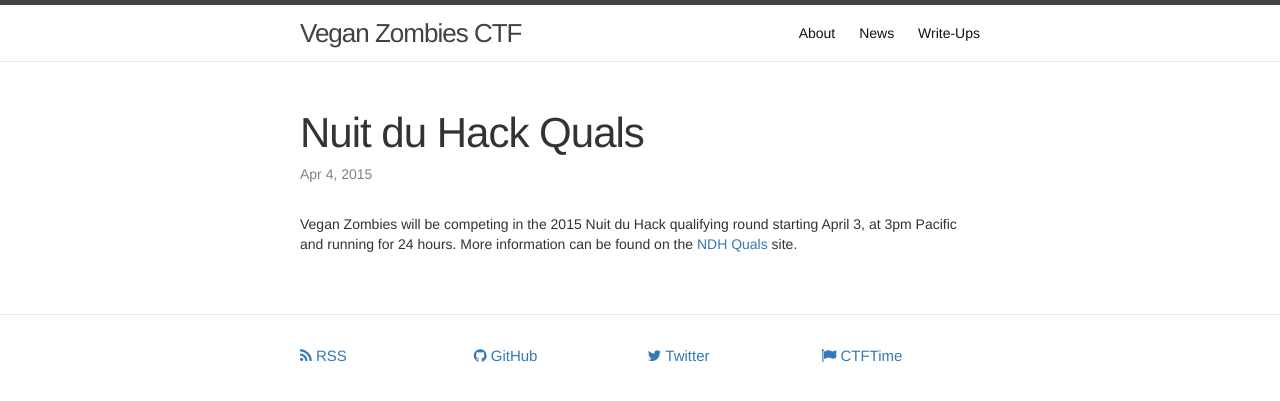
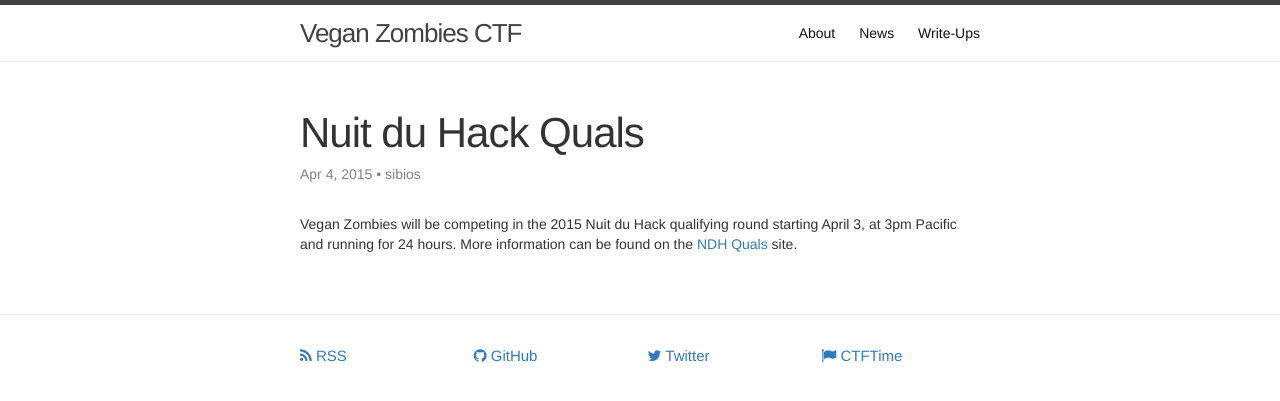
Before and after one commit to veganzombies/veganzombies.github.io, a Jekyll site: the page built from _posts/2015-04-04-NDH2K15-Quals.markdown, in a window 1280 px wide. Shown: the top 401 px of the page. Built offline with Jekyll 4.4.1, drawn with Linux system fonts in a browser that asks for light colours; nearby versions of some CDN libraries.

Commit message:
re-organizing view and touching up some metadata

```diff
--- a/_posts/2015-04-04-NDH2K15-Quals.markdown
+++ b/_posts/2015-04-04-NDH2K15-Quals.markdown
@@ -2,8 +2,10 @@
 layout: post
 title:  "Nuit du Hack Quals"
 date:   2015-04-04 00:00:00
-categories: news
-tags: ndh
+categories: "news"
+tags:
+- ndh
+author: "sibios"
 ---
 
 Vegan Zombies will be competing in the 2015 Nuit du Hack qualifying round starting April 3, at 3pm Pacific and running for 24 hours.  More information can be found on the [NDH Quals][ndhquals] site.
--- a/_posts/2015-04-08-NDH-facesec.markdown
+++ b/_posts/2015-04-08-NDH-facesec.markdown
@@ -2,12 +2,12 @@
 layout: post
 title:  "Nuit du Hack - facesec"
 date:   2015-04-08 21:55:00
-categories: writeups
+categories: "writeups"
 tags:
 - ndh
 - web
 excerpt: "Caught mid-thought (wondering whether faceSec's famous breakrooms carry my favorite small-batch, gluten-free, co-op produced snack food) I realized that I had failed to include my letter of motivation or done anything with that tar upload functionality.  D'oh!"
-author: anonymous_zombie
+author: "anonymous_zombie"
 ---
 
 >"Hello there,
--- a/posts.html
+++ b/posts.html
@@ -11,11 +11,10 @@
   <ul class="post-list">
     {% for post in site.categories["news"] %}
       <li>
-        <span class="post-meta">{{ post.date | date: "%b %-d, %Y" }}</span>
-
         <h2>
           <a class="post-link" href="{{ post.url | prepend: site.baseurl }}">{{ post.title }}</a>
         </h2>
+	<span class="post-meta">{{ post.date | date: "%b %-d, %Y" }} by {{ post.author }}</span>
       </li>
     {% endfor %}
   </ul>
```
